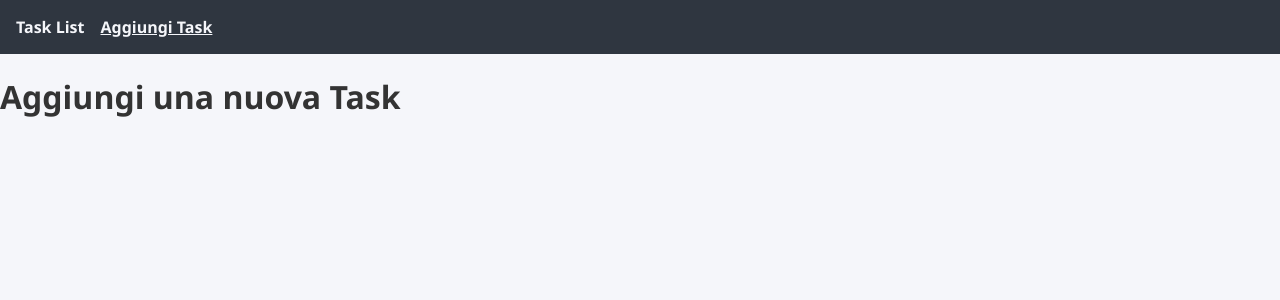
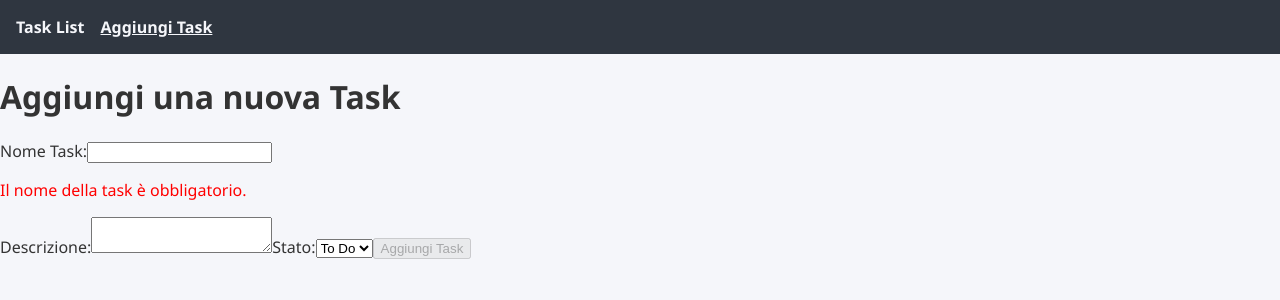
Before and after one commit to MatteoCipolla99/ex-react-task-manager, a React (Vite) app in the folder ex-react-task-manager/: page /add in a window 1280 px wide. Shown: the top 300 px of the page. Built offline with nearby package versions, Linux system fonts and the light colour scheme.

Commit message:
add-milestone-5

```diff
--- a/ex-react-task-manager/src/pages/AddTask.jsx
+++ b/ex-react-task-manager/src/pages/AddTask.jsx
@@ -1,5 +1,67 @@
-function AddTask() {
-  return <h1>Aggiungi una nuova Task</h1>;
+import { useState, useRef, useMemo } from "react";
+
+const symbols = "!@#$%^&*()-_=+[]{}|;:'\",.<>?/`~";
+
+export default function AddTask() {
+  const [taskTitle, setTaskTitle] = useState("");
+  const descriptionRef = useRef();
+  const statusRef = useRef();
+
+  const taskTitleError = useMemo(() => {
+    if (!taskTitle.trim()) return "Il nome della task è obbligatorio.";
+    if ([...taskTitle].some((char) => symbols.includes(char)))
+      return "Il nome della task non può contenere simboli.";
+    return "";
+  }, [taskTitle]);
+
+  const handleSubmit = (event) => {
+    event.preventDefault();
+    if (taskTitleError) return;
+
+    const newTask = {
+      title: taskTitle.trim(),
+      description: descriptionRef.current.value,
+      status: statusRef.current.value,
+    };
+
+    console.log("Task da aggiungere", newTask);
+  };
+
+  return (
+    <div>
+      <h1>Aggiungi una nuova Task</h1>
+      <form onSubmit={handleSubmit}>
+        {/* Nome task */}
+        <label>
+          Nome Task:
+          <input
+            type="text"
+            value={taskTitle}
+            onChange={(e) => setTaskTitle(e.target.value)}
+          />
+        </label>
+        {taskTitleError && <p style={{ color: "red" }}>{taskTitleError}</p>}
+        {/* Descrizione task */}
+        <label>
+          Descrizione:
+          <textarea ref={descriptionRef} />
+        </label>
+        {/* Stato task */}
+        <label>
+          Stato:
+          <select ref={statusRef} defaultValue="To do">
+            {["To Do", "Doing", "Done"].map((value, index) => (
+              <option key={index} value={value}>
+                {value}
+              </option>
+            ))}
+          </select>
+        </label>
+
+        <button type="submit" disabled={!!taskTitleError}>
+          Aggiungi Task
+        </button>
+      </form>
+    </div>
+  );
 }
-
-export default AddTask;
```
